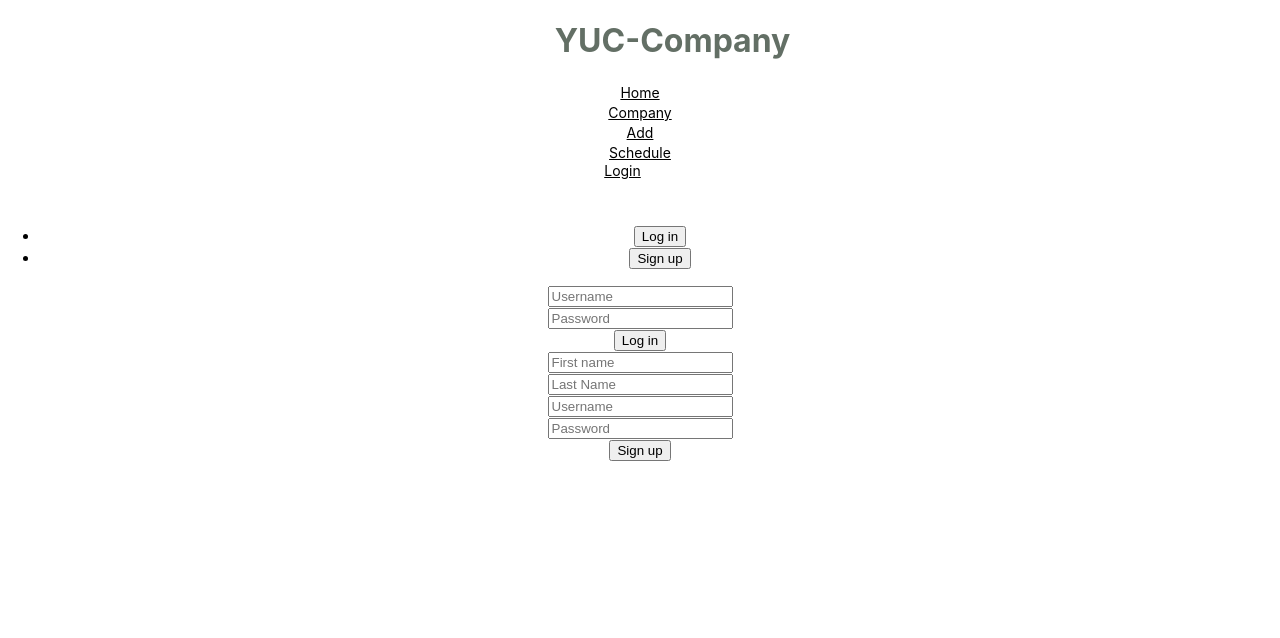
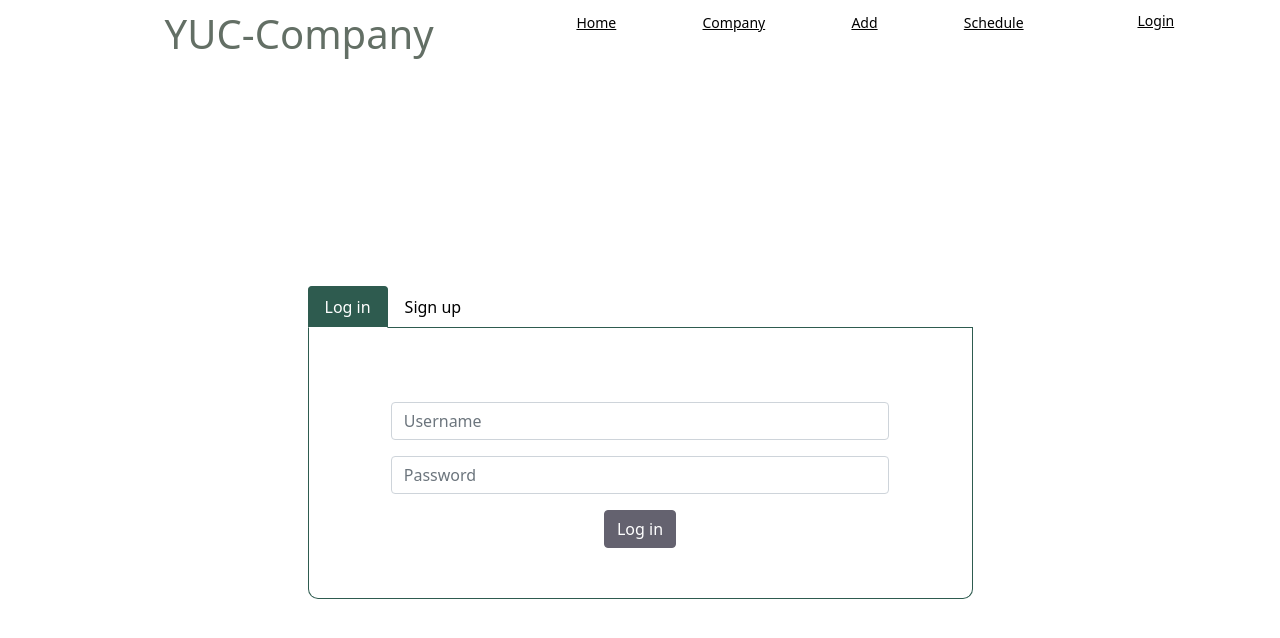
Before and after one commit to sokkhengg/EchoBond-Frond-End, a React (Create React App) app: page /login in a window 1280 px wide. Shown: the top 638 px of the page. Built offline with nearby package versions, Linux system fonts and the light colour scheme.

Commit message:
styling login page

```diff
--- a/src/App.js
+++ b/src/App.js
@@ -1,23 +1,41 @@
-import './App.css';
-import { useState } from 'react';
+import "./App.css";
+import "bootstrap/dist/css/bootstrap.min.css";
+import Header from "./components/Header/Header";
+import Forms from "./components/User/Forms";
 import { Routes, Route, Link } from "react-router-dom";
-// components
-import Header from './components/Header/Header';
-import Forms from './components/User/Forms';
+import { useEffect, useState } from "react";
 
 function App() {
-  const [currentUser, setCurrentUser] = useState({})
+  const [currentUser, setCurrentUser] = useState({});
+
+  useEffect(() => {
+    const token = localStorage.getItem("token");
+    if (token) {
+      fetch(`http://localhost:3000/auto_login`, {
+        headers: {
+          Authorization: `Bearer ${token}`,
+        },
+      })
+        .then((resp) => resp.json())
+        .then((data) => {
+          setCurrentUser(data);
+        });
+    }
+  }, []);
 
   return (
-    <div className="App">
-        <Header currentUser={currentUser} />
-        <Routes>
-        <Route path="/login" element={<Forms setCurrentUser={setCurrentUser} currentUser={currentUser} />} />
-        {/* <Route path="/search" element={<Search setCurrentUser={setCurrentUser} currentUser={currentUser} />} /> */}
-        {/* <Route path="/podcasts/:id" element={<PodcastDetail currentUser={currentUser} />} */}
+    <div className="App g-0">
+      <Header currentUser={currentUser} />
+
+      <Routes>
+        <Route
+          path="/login"
+          element={
+            <Forms setCurrentUser={setCurrentUser} currentUser={currentUser} />
+          }
+        />
 
       </Routes>
-
     </div>
   );
 }
--- a/src/components/Header/Header.js
+++ b/src/components/Header/Header.js
@@ -46,16 +46,15 @@ function Header({ currentUser }) {
 
         {/* put some cute cat profile for testing */}
         <Col xs={2} id="header-user">
-          {/* puts currentUser and setCurrentUser in app.js for better experience */}
           {currentUser.user ? (
             <>
               <Row>
                 <div className="user-parent">
-                  <p className="user-child">{currentUser.user.first_name}</p>
+                  <p className="user-child">{currentUser.user.username}</p>
                   <img
                     className="user-child"
                     src="cute-profile.png"
-                    alt="cute-profile pic"
+                    alt="profile pic"
                     height="35px"
                   />
                 </div>
--- a/src/components/User/Forms.js
+++ b/src/components/User/Forms.js
@@ -1,9 +1,9 @@
 import React from "react";
-// components
 import Login from "./Login";
 import Signup from "./Signup";
-// import Splash from "./Splash"; // put a good welcome message when user is logged in
+// import Splash from "./Splash";
 import "./User.css";
+
 // Bootstrap
 import Tab from "react-bootstrap/Tab";
 import Tabs from "react-bootstrap/Tabs";
@@ -13,33 +13,38 @@ import Container from "react-bootstrap/Container";
 
 function Forms({ setCurrentUser, currentUser }) {
   return (
-    <div style={{ height: "100vh" }}>
-      <Row className="g-0 align-middle" id="full-row" style={{ height: "100vh" }} >
+    <div style={{ height: "80vh" }}>
+      <Row
+        className="g-0 align-middle"
+        id="full-row"
+        style={{ height: "92.79vh" }}
+      >
         {/* <Col id="half-page">
           <Splash />
         </Col> */}
 
         <Col>
           <Container>
-          {/* leave some margin out from the header */}
-          {/* <Row className="g-0 align-middle" id="full-row">&nbsp;</Row> */}
-          {/* <Row className="g-0 align-middle" id="full-row">&nbsp;</Row> */}
-          {/* <Row className="g-0 align-middle" id="full-row">&nbsp;</Row> */}
-          <Row className="g-0 align-middle" id="full-row">&nbsp;</Row>
-            <Row className="g-0">
+            <Row className="g-0" id="form-container">
               <Col></Col>
-              <Col xs={8} className="text-center">
+              <Col xs={7} className="text-center">
                 <Tabs
                   defaultActiveKey="login"
                   id="uncontrolled-tab-example"
                   className="mb-3"
                 >
                   <Tab eventKey="login" title="Log in">
-                    <Login setCurrentUser={setCurrentUser} currentUser={currentUser} />
+                    <Login
+                      setCurrentUser={setCurrentUser}
+                      currentUser={currentUser}
+                    />
                   </Tab>
 
                   <Tab eventKey="signup" title="Sign up">
-                    <Signup setCurrentUser={setCurrentUser} currentUser={currentUser} />
+                    <Signup
+                      setCurrentUser={setCurrentUser}
+                      currentUser={currentUser}
+                    />
                   </Tab>
                 </Tabs>
               </Col>
--- a/src/components/User/Login.js
+++ b/src/components/User/Login.js
@@ -1,5 +1,7 @@
 import React from "react";
 import { useState } from "react";
+import { useNavigate } from "react-router-dom";
+
 import Form from "react-bootstrap/Form";
 import Button from "react-bootstrap/Button";
 import Row from "react-bootstrap/Row";
@@ -7,46 +9,50 @@ import Col from "react-bootstrap/Col";
 import Container from "react-bootstrap/Container";
 
 function Login({ setCurrentUser, currentUser }) {
+  let navigate = useNavigate();
 
-    const [username, setUsername] = useState("")
-    const [password, setPassword] = useState("")
-    const [success, setSuccess] = useState("")
-    const [error, setError] = useState("")
+  const [username, setUsername] = useState("");
+  const [password, setPassword] = useState("");
+  const [success, setSuccess] = useState("");
+  const [error, setError] = useState("");
+  const [validated, setValidated] = useState(false);
 
   function handleLoginSubmit(e) {
+    const form = e.currentTarget;
+    //setCurrentUser({})
+    if (form.checkValidity() === false) {
+      e.preventDefault();
+      e.stopPropagation();
+    }
+    setValidated(true);
+
     e.preventDefault();
     fetch("http://127.0.0.1:3000/login", {
       method: "POST",
       headers: {
-                "Content-Type" : "application/json"
+        "Content-Type": "application/json",
       },
       body: JSON.stringify({
         username: username,
-                password: password
-            })
-            }
-        )
-        .then(r => {
-            console.log(r)
+        password: password,
+      }),
+    }).then((r) => {
       if (r.ok) {
-              r.json().then(user => {
-                setError("")
-                setSuccess(user)
-                setCurrentUser(user)
+        r.json().then((user) => {
+          localStorage.setItem("token", user.token);
+          setSuccess(user);
+          setCurrentUser(user);
+          setError("");
+          setUsername("");
+          setPassword("");
+          navigate("/");
         });
       } else {
-              r.json().then(err => setError(err));
+        r.json().then((err) => {
+          setError(err);
+        });
       }
     });
-    }
-
-    //MOVE TO INLINE!
-    function handleUsername(e) {
-        setUsername(e.target.value)
-    }
-
-    function handlePassword(e) {
-        setPassword(e.target.value)
   }
 
   return (
@@ -55,16 +61,39 @@ function Login({ setCurrentUser, currentUser }) {
         <Row>
           <Col></Col>
           <Col xs={10}>
-            <Form onSubmit={handleLoginSubmit}>
+            <Form
+              noValidate
+              validated={validated}
+              onSubmit={handleLoginSubmit}
+              id="login-form"
+            >
               <Form.Group className="mb-3" controlId="login-username">
-              <Form.Control type="text" placeholder="Username" value={username} onChange={handleUsername} />
+                <Form.Control
+                  required
+                  type="text"
+                  placeholder="Username"
+                  value={username}
+                  onChange={(e) => setUsername(e.target.value)}
+                />
+                <Form.Control.Feedback type="invalid">
+                  Please enter a username.
+                </Form.Control.Feedback>
               </Form.Group>
 
               <Form.Group className="mb-3" controlId="login-password">
-                <Form.Control type="password" placeholder="Password" value={password} onChange={handlePassword} />
+                <Form.Control
+                  required
+                  type="password"
+                  placeholder="Password"
+                  value={password}
+                  onChange={(e) => setPassword(e.target.value)}
+                />
+                <Form.Control.Feedback type="invalid">
+                  Please enter your password.
+                </Form.Control.Feedback>
               </Form.Group>
 
-              <Button variant="primary" type="submit" id="login-button">
+              <Button variant="primary" type="submit" className="standard-button">
                 Log in
               </Button>
             </Form>
@@ -73,10 +102,16 @@ function Login({ setCurrentUser, currentUser }) {
         </Row>
       </Container>
 
-      { error ? <p>Incorrect username or password. Please try again or sign up.</p> : null }
+      {error ? (
+        <p>Incorrect username or password. Please try again or sign up.</p>
+      ) : null}
 
-      { currentUser.user ? <p>You are logged in as {currentUser.user.first_name} {currentUser.user.last_name}</p> : null }
-
+      {currentUser.user ? (
+        <p>
+          You are logged in as {currentUser.user.first_name}{" "}
+          {currentUser.user.last_name}
+        </p>
+      ) : null}
     </div>
   );
 }
--- a/src/components/User/Signup.js
+++ b/src/components/User/Signup.js
@@ -2,17 +2,17 @@ import React from "react";
 import { useState } from "react";
 import Form from "react-bootstrap/Form";
 import Button from "react-bootstrap/Button";
-import Row from "react-bootstrap/Row";
-import Col from "react-bootstrap/Col";
-import Container from "react-bootstrap/Container";
+import { useNavigate } from 'react-router-dom';
+
 
 function Signup({ setCurrentUser, currentUser }) {
   const [firstName, setFirstName] = useState("");
   const [lastName, setLastName] = useState("");
   const [username, setUsername] = useState("");
   const [password, setPassword] = useState("");
-  const [success, setSuccess] = useState("");
   const [error, setError] = useState("");
+
+  let navigate = useNavigate();
 
   function handleSignupSubmit(e) {
     e.preventDefault();
@@ -26,19 +26,18 @@ function Signup({ setCurrentUser, currentUser }) {
         last_name: lastName,
         username: username,
         password: password,
-      }),
+      })
     }).then((r) => {
       if (r.ok) {
         r.json().then((user) => {
           console.log(user);
           setError("");
-          setSuccess(user);
           setCurrentUser(user);
+          navigate("/")
         });
       } else {
         r.json().then((err) => {
             setCurrentUser({})
-            setSuccess("");
             setError(err);
         });
       }
@@ -47,24 +46,7 @@ function Signup({ setCurrentUser, currentUser }) {
 
   return (
     <div>
-      <Form onSubmit={handleSignupSubmit}>
-        <Form.Group className="mb-3" controlId="firstname">
-          <Form.Control
-            type="text"
-            placeholder="First name"
-            value={firstName}
-            onChange={(e) => setFirstName(e.target.value)}
-          />
-        </Form.Group>
-
-        <Form.Group className="mb-3" controlId="lastname">
-          <Form.Control
-            type="text"
-            placeholder="Last Name"
-            value={lastName}
-            onChange={(e) => setLastName(e.target.value)}
-          />
-        </Form.Group>
+      <Form onSubmit={handleSignupSubmit} id="signup-form">
 
         <Form.Group className="mb-3" controlId="signup-username">
           <Form.Control
@@ -84,7 +66,7 @@ function Signup({ setCurrentUser, currentUser }) {
           />
         </Form.Group>
 
-        <Button variant="primary" type="submit" id="signup-button">
+        <Button variant="primary" type="submit" className="standard-button">
           Sign up
         </Button>
       </Form>
--- a/src/components/User/Splash.js
+++ b/src/components/User/Splash.js
@@ -9,8 +9,8 @@ function Splash() {
           <Row className="g-0 align-middle" id="full-row">&nbsp;</Row>
               <Col></Col>
               <Col xs={10} className="text-center align-middle">
-                  <h1 className="white-text">YUC-Company</h1>
-                  <h4 className="white-text">YUC-Company and make connection with people who looking for the the same company</h4>
+                  <h1 className="white-text">Welcome Future Talent</h1>
+                  <h4 className="white-text">Checking what company you like and make connection with people who looking for the the same company</h4>
               </Col>
               <Col></Col>
           </Row>
--- a/src/components/User/User.css
+++ b/src/components/User/User.css
@@ -1,34 +1,95 @@
-#header-nav-link {
-  background-color: #ffffff!important;
-  border: 0!important;
-  color: black!important;
-  font-size: 14px!important;
-  margin-top: 8px;
+#half-page {
+  background: rgb(99, 111, 101);
+  background: linear-gradient(
+    245deg,
+    rgba(99, 111, 101, 0.8491771708683473) 0%,
+    rgba(174, 182, 175, 1) 100%
+  );
 }
 
-#header-row {
+#full-row {
   --bs-gutter-x: 0rem !important;
-  margin-top: 10px;
-  margin-bottom: 10px;
-  /* margin-left: 60px; */
+  margin-right: 0px !important;
+  margin-left: 0px !important;
 }
 
-#header-user {
-  text-align: center;
-  padding-right: 35px;
-  font-size: 14px!important;
+.nav-tabs {
+  border-color: #2e5b4f !important;
 }
 
-
-#header-wordmark {
-  padding-left: 65px;
-  color: #636f65;
+.nav-link:hover .nav-item:hover {
+  border-bottom: none !important;
 }
 
-.user-parent {
-  text-align: center;
+.nav-link.active {
+  border-left: 1px solid #2e5b4f !important;
+  border-right: 1px solid #2e5b4f !important;
+  border-top: 1px solid #2e5b4f !important;
+  border-bottom: 1px solid #fff !important;
+  background-color: #2e5b4f !important;
+  color: #fff !important;
 }
-.user-child {
-  display: inline-block;
-  padding: 2px;
+
+.standard-button {
+  background-color: #64626f;
+  border-color: #64626f;
 }
+
+.white-text {
+  color: #ffffff;
+  font-family: Arial, Helvetica, sans-serif;
+  font-size: 60px;
+  font-weight: 600;
+}
+
+.white-text-subheading {
+  color: #ffffff;
+  font-family: Arial, Helvetica, sans-serif;
+  font-size: 25px;
+  margin-top: 30px;
+  margin-left: 60px;
+  margin-right: 60px;
+}
+
+.tab-content {
+  margin-top: -17px;
+  border-left: 1px solid#2E5B4F;
+  border-right: 1px solid#2E5B4F;
+  border-bottom: 1px solid#2E5B4F;
+  border-radius: 0px 0px 10px 10px;
+}
+
+#form-container {
+  margin-top: 210px;
+}
+
+#login-form {
+  margin-top: 75px;
+  margin-bottom: 50px;
+  margin-left: 25px;
+  margin-right: 25px;
+}
+
+#signup-form {
+  padding-top: 75px;
+  margin-bottom: 50px;
+  padding-left: 75px;
+  padding-right: 75px;
+}
+
+#uncontrolled-tab-example-tab-signup {
+  color: #000;
+}
+
+#uncontrolled-tab-example-tab-login {
+  color: #000;
+}
+
+#uncontrolled-tab-example-tabpane-signup {
+  margin-top: -17px;
+}
+
+.form-control:focus {
+  border-color: #6f626c !important;
+  box-shadow: inset 0 1px 1px rgba(0, 0, 0, 0.075), 0 0 8px #6f626c !important;
+}
```
Also changed, not shown: package.json (+11 -5 lines), 1 other file (tests, documents, lock files or other folders). Lines whose indentation alone changed are shown as unchanged.
